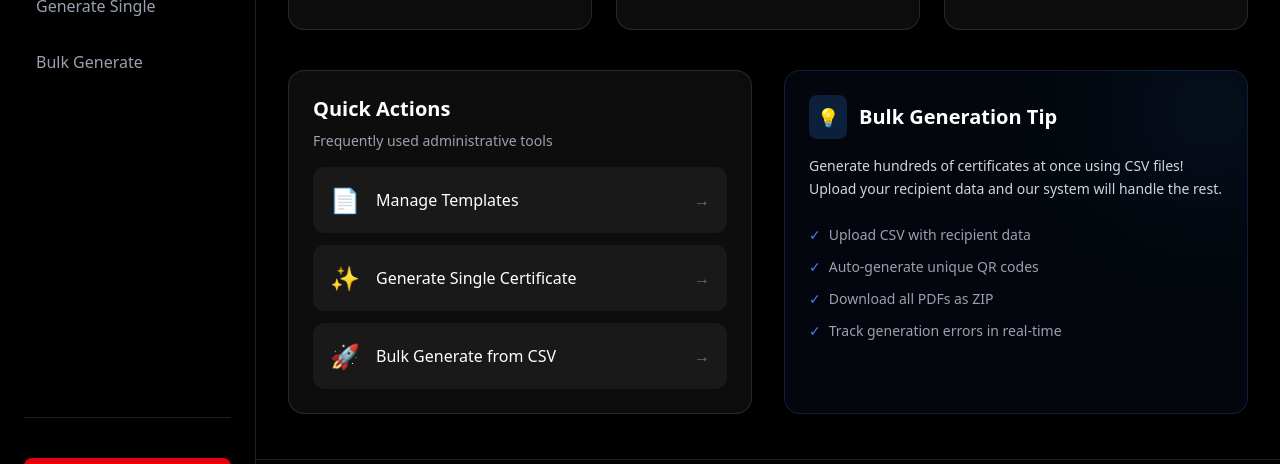
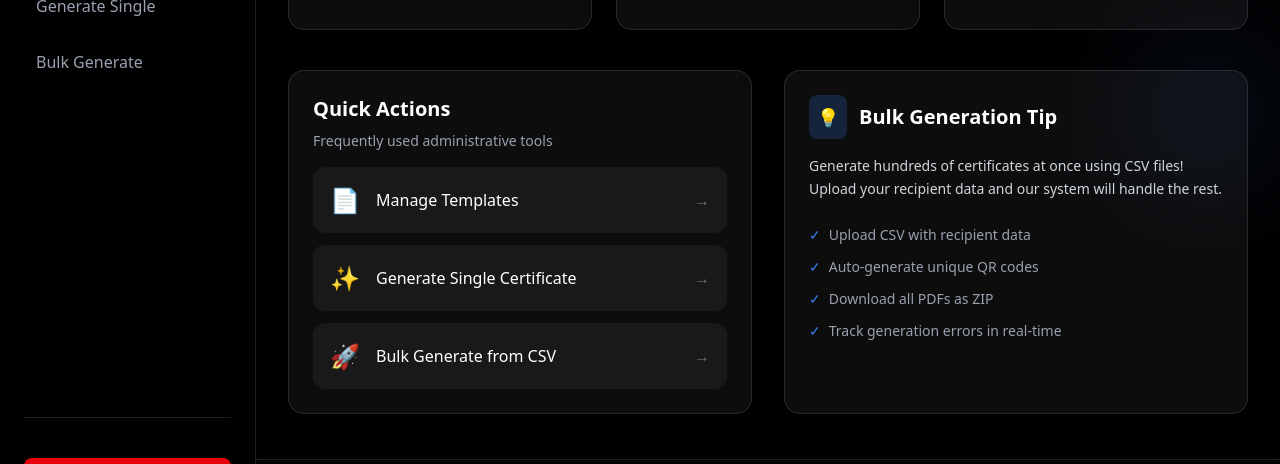
Before and after one commit to Adarsh-MG101/VerifyCert1, a Next.js app in the folder client/: page /dashboard in a window 1280 px wide. Shown: the part 228-692 px from the top of the page. Built offline with nearby package versions, Linux system fonts and the light colour scheme; no server answers; sample sign-in values are in the browser's storage.

Commit message:
minor ui change

```diff
--- a/client/src/app/dashboard/page.js
+++ b/client/src/app/dashboard/page.js
@@ -71,7 +71,7 @@ export default function DashboardPage() {
                     </div>
                 </Card>
 
-                <Card className="bg-primary/5 border-primary/20 relative overflow-hidden">
+                <Card>
                     <div className="absolute -right-10 -top-10 w-40 h-40 bg-primary/10 rounded-full blur-3xl"></div>
                     <div className="relative z-10">
                         <h3 className="text-xl font-bold mb-4 flex items-center">
```
